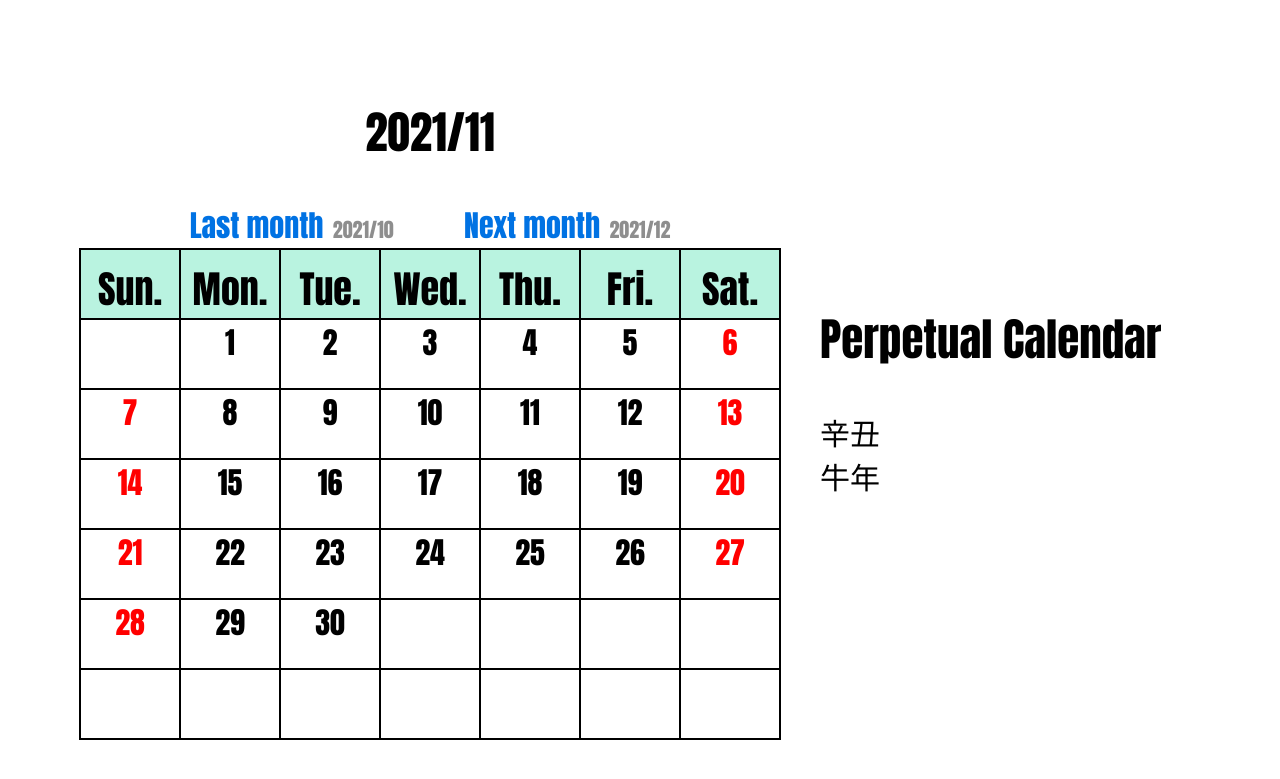
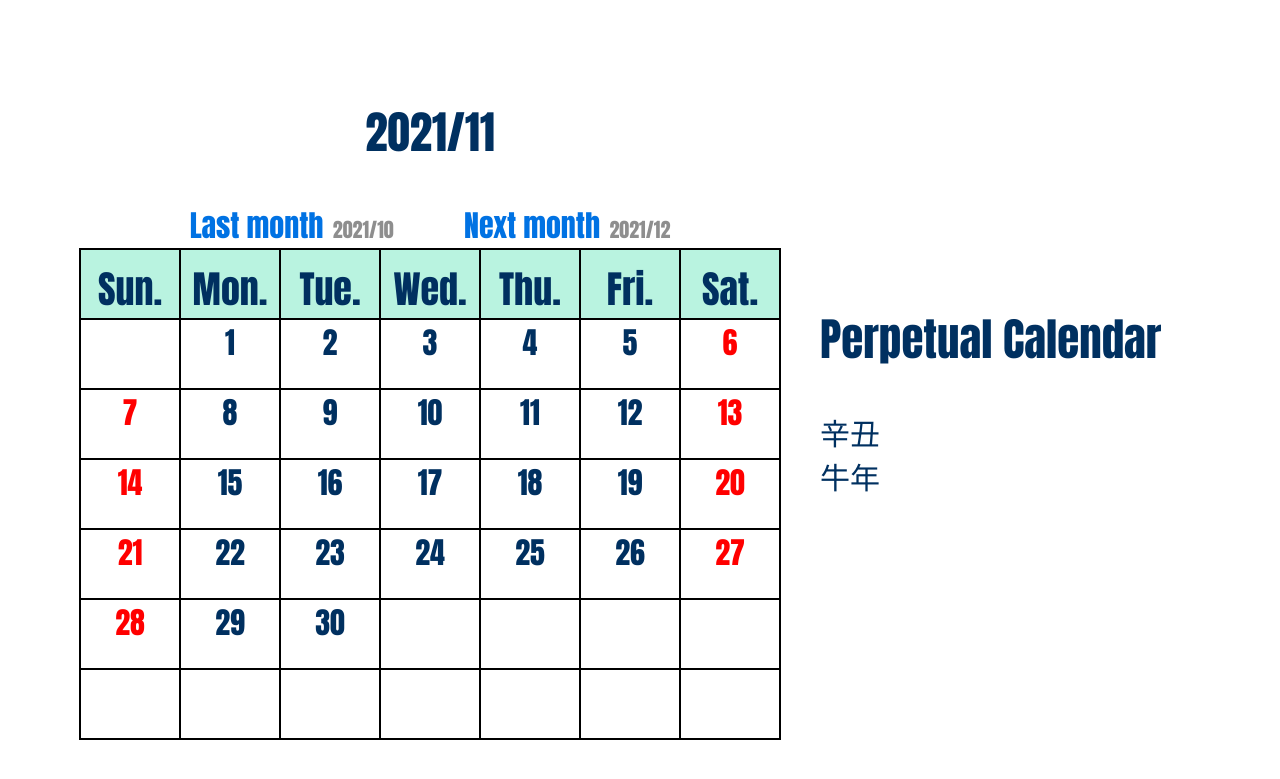
Before and after one commit to mooncactusmoon/calendarByPHP, a PHP site: page /index.php in a window 1280 px wide. Shown: the top 779 px of the page. Run offline with PHP 8.4, Linux system fonts and the light colour scheme.

Commit message:
字體顏色修改

```diff
--- a/index.php
+++ b/index.php
@@ -16,6 +16,7 @@
         justify-content: start;
         align-content: start;
         border: 1px solid black;
+        color: 	#003060;
     }
     .cell{
         width: 100px;
@@ -65,9 +66,10 @@
         flex-basis: 65%;
         padding: auto;
         margin: auto;
-
+        color: 	#003060;
     }
     .aside{
+        color: 	#003060;
         flex-basis: 35%;
         padding: auto;
         margin: auto;
```
